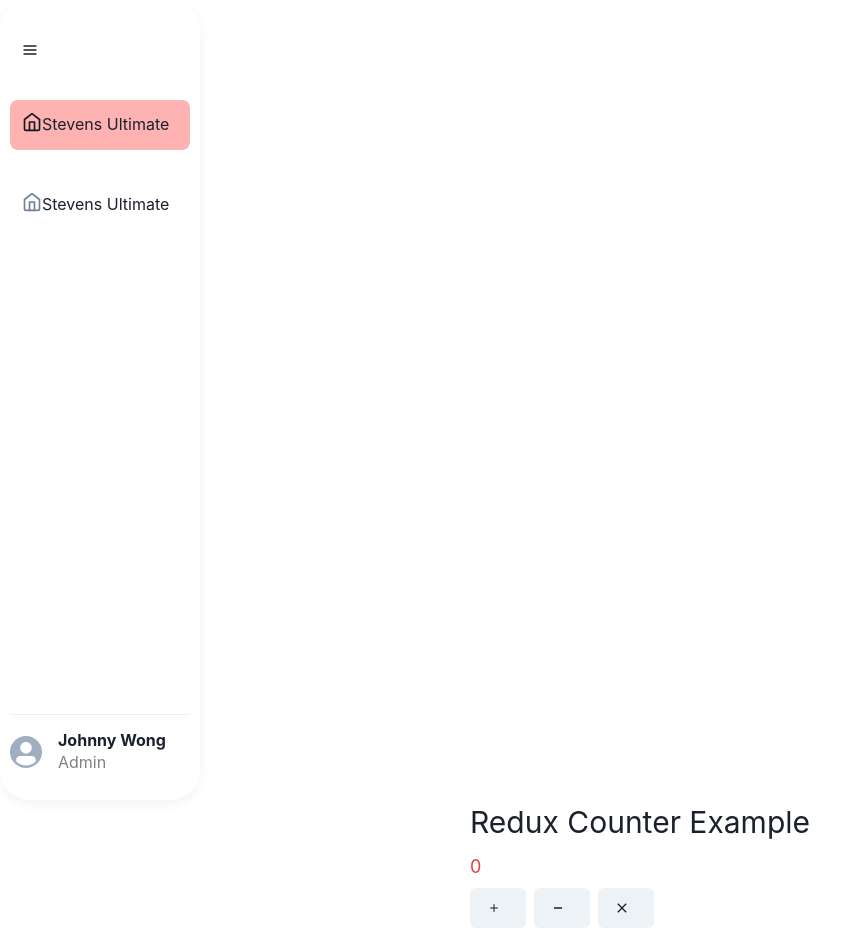
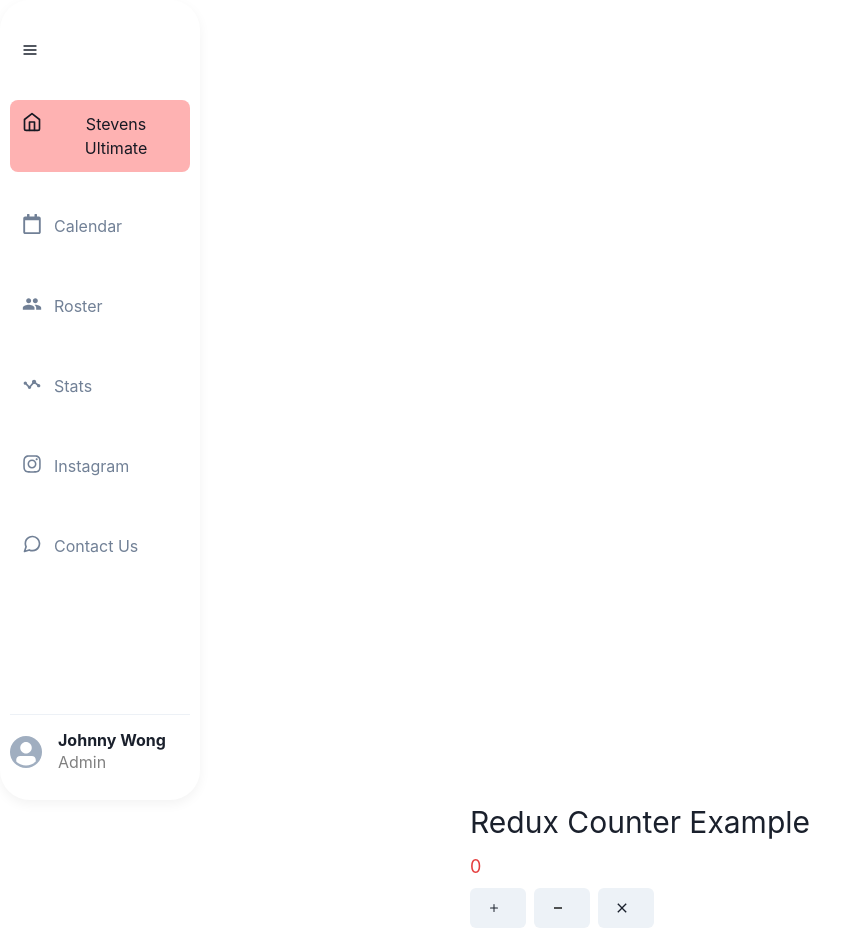
Before and after one commit to johnnywong30/stevens-ducks, a React (Create React App) app in the folder client/: page / in a window 1280 px wide. Both pictures are taken after a click on the button 37 px from the left and 43 px from the top of the page. Shown: the whole page, without its empty margins (0-862 px from the left). Built offline with nearby package versions, Linux system fonts and the light colour scheme.

Commit message:
finished outlining page routes

```diff
--- a/client/src/components/layout/NavItem.js
+++ b/client/src/components/layout/NavItem.js
@@ -3,7 +3,7 @@ import React from "react";
 import { Flex, Menu, MenuButton, MenuList, Link, Icon, Text } from "@chakra-ui/react";
 import NavHoverBox from "./NavHoverBox";
 
-export default function NavItem({ navSize, title, icon, active, description }) {
+export default function NavItem({ href, navSize, title, icon, active, description, ...rest }) {
     return (
         <Flex
             mt={30}
@@ -20,13 +20,16 @@ export default function NavItem({ navSize, title, icon, active, description }) {
                     backgroundColor={active && 'red.200'}
                     p={3}
                     borderRadius={8}
-                    _hover={{textDecor: 'none', backgroundColor: 'red.200'}}
+                    _hover={{textDecor: 'none', backgroundColor: 'red.200', boxShadow: "0 4px 12px 0 rgba(0, 0, 0, 0.05)"}}
                     w={navSize === 'lg' && '100%'}
+                    href={href}
                 >
                     <MenuButton w={'100%'}>
                         <Flex>
                             <Icon as={icon} fontSize={'xl'} color={active ? 'gray.900' : 'gray.500'} />
-                            <Text display={navSize === 'sm' ? 'none' : 'flex'} >{ title }</Text>
+                            <Text display={navSize === 'sm' ? 'none' : 'flex'} ml={3} color={active ? 'gray.900' : 'gray.500'} >
+                                { title }
+                            </Text>
                         </Flex>
                     </MenuButton>
                     {/* HoverBox probably not necessary */}
--- a/client/src/components/layout/Sidebar.js
+++ b/client/src/components/layout/Sidebar.js
@@ -2,7 +2,10 @@ import React from "react";
 import { useState } from "react";
 
 import { Flex, IconButton } from "@chakra-ui/react";
-import { FiMenu, FiHome } from "react-icons/fi"
+import { FiMenu, FiHome, FiMessageCircle } from "react-icons/fi"
+import { FaInstagram, FaRegCalendar } from 'react-icons/fa'
+import { MdPeople } from 'react-icons/md'
+import { BiStats } from 'react-icons/bi'
 
 import AccountInfo from "./AccountInfo";
 import NavItem from "./NavItem";
@@ -36,15 +39,25 @@ export default function Sidebar() {
                 <IconButton
                     background={"none"}
                     mt={5}
-                    _hover={{ background: 'none' }}
+                    _hover={{ background: 'none'}}
                     icon={<FiMenu />}
                     onClick={() => {
                         if (navSize === 'sm') setNavSize('lg')
                         else setNavSize('sm')
                     }}
                 />
-                <NavItem navSize={navSize} icon={FiHome} title={"Stevens Ultimate"} active />
-                <NavItem navSize={navSize} icon={FiHome} title={"Stevens Ultimate"} description={'Stevens Ultimate Frisbee Team'} />
+
+                <NavItem navSize={navSize} icon={FiHome} title={"Stevens Ultimate"} href={'/'} active />
+
+                <NavItem navSize={navSize} icon={FaRegCalendar} title={"Calendar"} href={'/calendar'} />
+
+                <NavItem navSize={navSize} icon={MdPeople} title={"Roster"} href={'/roster'} />
+
+                <NavItem navSize={navSize} icon={BiStats} title={"Stats"} href={'/stats'} />
+
+                <NavItem navSize={navSize} icon={FaInstagram} title={"Instagram"} href={'https://www.instagram.com/stevens_ultimate/'} />
+
+                <NavItem navSize={navSize} icon={FiMessageCircle} title={"Contact Us"} href={'/contact'} />
 
             </Flex>
             <AccountInfo navSize={navSize} />
```
